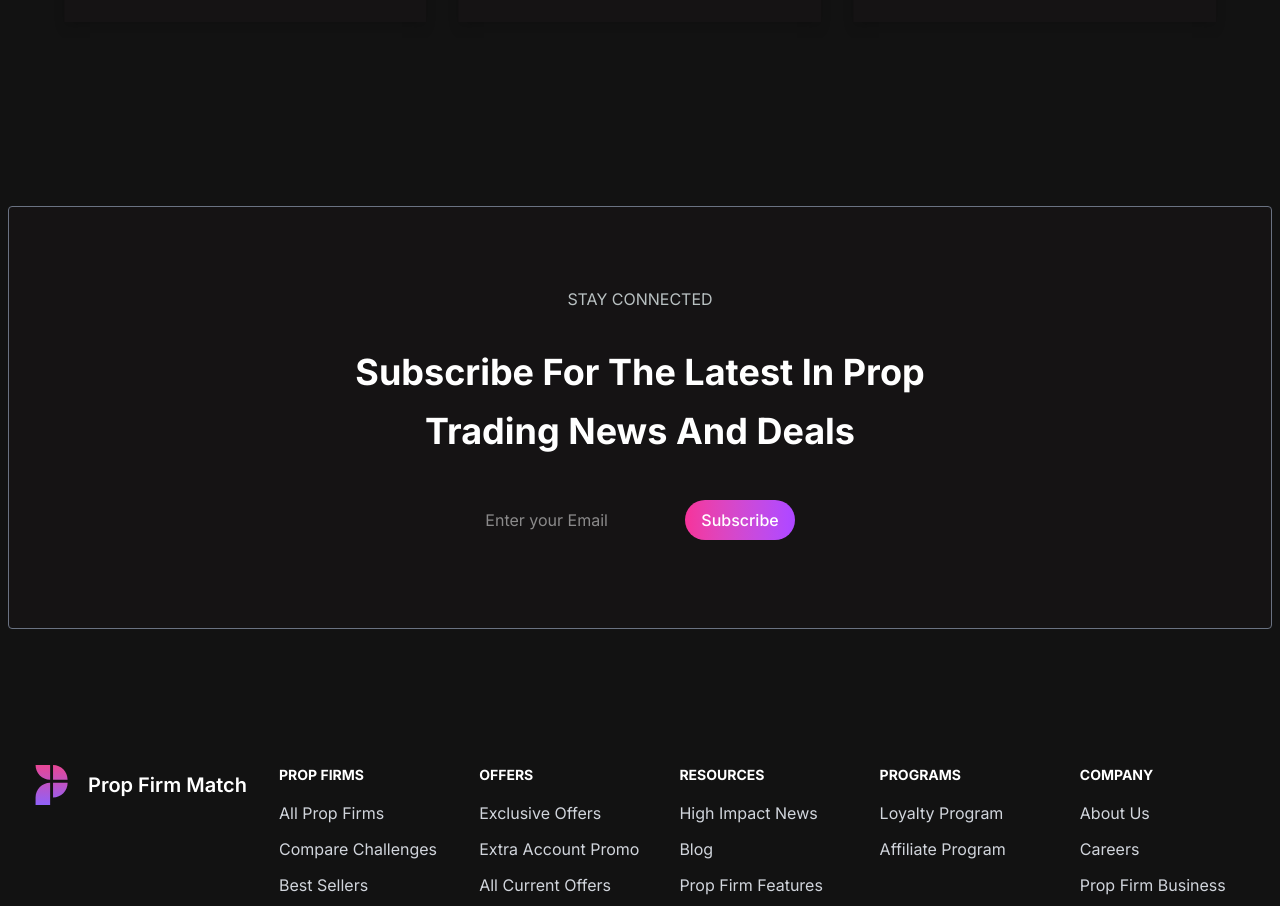
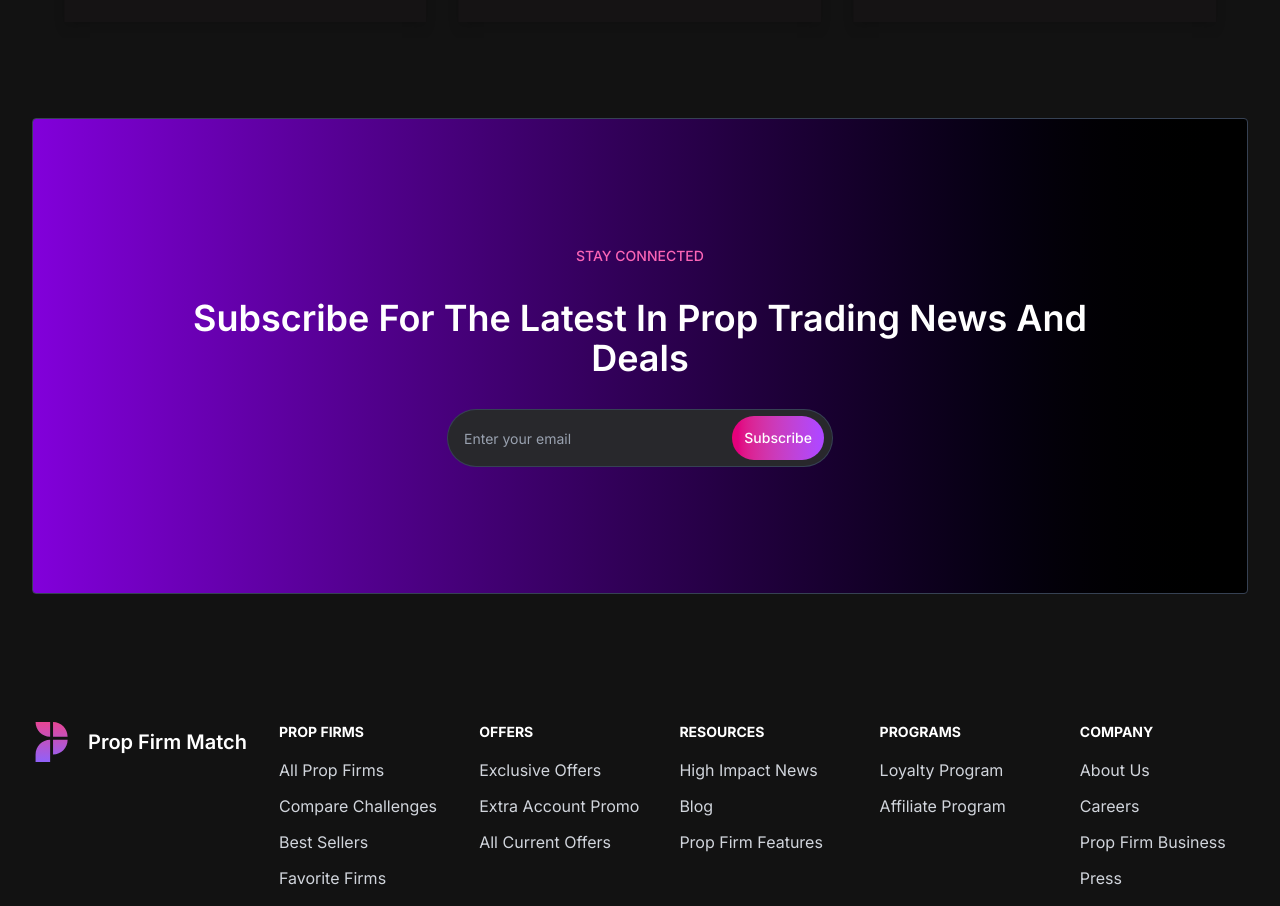
Before and after one commit to AbdulSamad94/Prop_Firm_Match_Clone, a Next.js app: page / in a window 1280 px wide. Shown: the part 1328-2234 px from the top of the page. Built offline with nearby package versions, Linux system fonts and the light colour scheme.

Commit message:
bug fixed

```diff
--- a/src/app/page.tsx
+++ b/src/app/page.tsx
@@ -17,7 +17,7 @@
       </div>
 
       <TestimonialCarousel />
-      <SubscriptionSection/>
+      <SubscriptionSection />
     </div>
   );
 }
--- a/src/components/SubscriptionSection/index.tsx
+++ b/src/components/SubscriptionSection/index.tsx
@@ -1,22 +1,88 @@
-import React from 'react'
+// components/SubscriptionSection.tsx
+"use client";
 
-const SubscriptionSection = () => {
+import { useState } from "react";
+
+export default function SubscriptionSection() {
+  const [email, setEmail] = useState("");
+  const [isSubmitting, setIsSubmitting] = useState(false);
+  const [message, setMessage] = useState("");
+
+  const handleSubmit = async (e: React.FormEvent) => {
+    e.preventDefault();
+
+    if (!email) {
+      setMessage("Please enter your email");
+      return;
+    }
+
+    setIsSubmitting(true);
+
+    try {
+      // Replace with your actual API endpoint
+      const response = await fetch("/api/subscribe", {
+        method: "POST",
+        headers: {
+          "Content-Type": "application/json",
+        },
+        body: JSON.stringify({ email }),
+      });
+
+      if (response.ok) {
+        setMessage("Thank you for subscribing!");
+        setEmail("");
+      } else {
+        const data = await response.json();
+        setMessage(data.message || "Something went wrong. Please try again.");
+      }
+    } catch (error) {
+      setMessage("An error occurred. Please try again later.");
+      console.error(error);
+    } finally {
+      setIsSubmitting(false);
+    }
+  };
+
   return (
-    <section className='p-2'>
+    <section className="w-full py-32 px-4 relative overflow-hidden inter my-20">
+      {/* Background gradient */}
+      <div
+        className="absolute inset-0 bg-gradient-to-r from-purple-700 via-black to-purple-700 w-[95%] mx-auto border border-gray-700 rounded"
+        style={{
+          backgroundSize: "200% 200%",
+          animation: "gradientAnimation 15s ease infinite",
+        }}
+      />
 
-    <div className='max-w-7xl  mx-auto bg-[#151314] w-full  p-8 md:p-20 border border-gray-500 rounded my-20 flex flex-col items-center gap-6 md:gap-8'>
-        <p className='uppercase text-secondary-text md:text-base text-sm'>Stay Connected</p>
-        <h2 className='text-2xl md:text-4xl font-bold max-w-2xl text-center leading-normal md:leading-relaxed'>{"Subscribe For The Latest In Prop Trading News And Deals"}</h2>
-        <div className='rounded-full flex px-2 py-1 md:px-4 md:p-2 bg-accent-bg  '>
-            <input className='max-w-[200px] md:text-base text-sm' type="text" placeholder='Enter your Email'/>
-            <button className='rounded-full py-2 px-4 md:text-base text-sm bg-gradient-to-r from-pink-500 to-purple-500 text-white font-medium transition-all hover:opacity-90 focus:outline-none focus:ring-2 focus:ring-pink-500"'>
-                Subscribe
-            </button>
-        </div>
-    </div>
+      <div className="max-w-4xl mx-auto text-center relative z-10">
+        <p className="text-pink-400 font-medium mb-3 text-sm">STAY CONNECTED</p>
+
+        <h2 className="text-3xl md:text-4xl font-semibold text-white my-8">
+          Subscribe For The Latest In Prop Trading News And Deals
+        </h2>
+
+        <form
+          onSubmit={handleSubmit}
+          className="flex flex-col sm:flex-row gap-2 max-w-md mx-auto relative justify-center"
+        >
+          <input
+            type="email"
+            placeholder="Enter your email"
+            value={email}
+            onChange={(e) => setEmail(e.target.value)}
+            className="w-96 h-14 py-3 px-4 rounded-full bg-[#28282c] text-white ring-1 ring-gray-700 placeholder-gray-400 focus:outline-none focus:ring-1 focus:ring-pink-500 duration-300 text-sm"
+          />
+          <button
+            type="submit"
+            disabled={isSubmitting}
+            className="absolute right-10 top-[6px] py-3 px-3 rounded-full bg-gradient-to-r from-pink-600 to-purple-500 hover:bg-pink-600 transition-colors text-white font-medium disabled:opacity-70 text-sm"
+          >
+            {isSubmitting ? "Subscribing..." : "Subscribe"}
+          </button>
+        </form>
+
+        {message && <p className="mt-4 text-white">{message}</p>}
+      </div>
     </section>
-
-  )
+  );
 }
-
-export default SubscriptionSection
```
